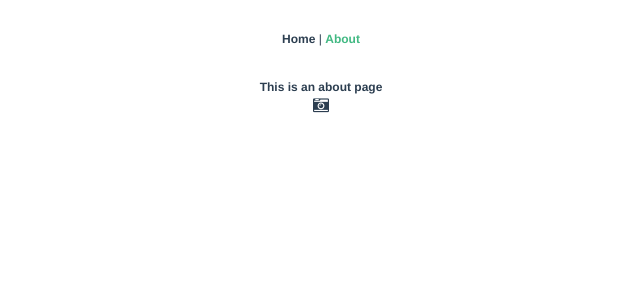
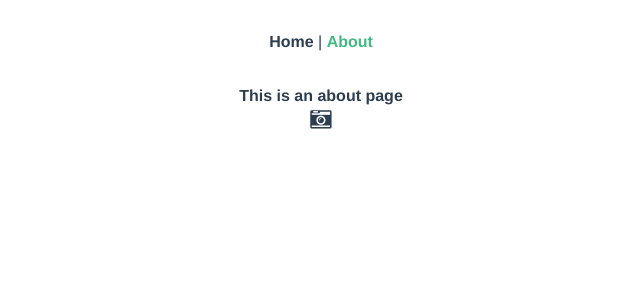
Before and after one commit to Rouarn/Project-summit, a Vue app in the folder project-summit-client/: page /about in a window 1280 px wide. Shown: the top 300 px of the page, without its empty margins (319-959 px from the left). Built offline with nearby package versions, Linux system fonts and the light colour scheme.

Commit message:
项目初始化及各项配置更新

```diff
--- a/project-summit-client/src/assets/css/reset.css
+++ b/project-summit-client/src/assets/css/reset.css
@@ -6,7 +6,7 @@
 
 body {
   margin: 0 auto;
-  font-size: 12px;
+  font-size: 16px;
   font-family: Verdana;
   line-height: 1.5;
 }
@@ -76,7 +76,7 @@ button,
 input,
 select,
 textarea {
-  font: 12px/1.5 tahoma, arial, Verdana, sans-serif;
+  font: 16px/1.5 tahoma, arial, Verdana, sans-serif;
 }
 h1,
 h2,
```
